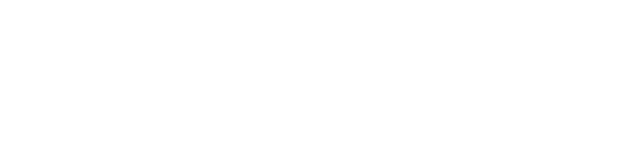
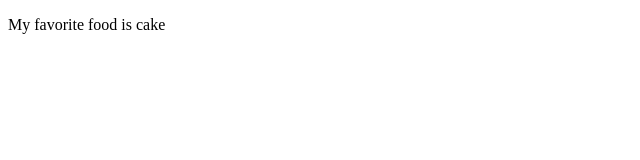
Before and after one commit to Ejayp1/ejayp, a plain HTML site: page index.html in a window 1280 px wide. Shown: the whole page, without its empty margins (0-640 px from the left). Drawn offline with Linux system fonts and the light colour scheme.

Commit message:
updated html

```diff
--- a/index.html
+++ b/index.html
@@ -6,6 +6,6 @@
     <title>My Favorite XxX </title>
 </head>
 <body>
-    <!-- Your content goes here -->
+    <p> My favorite food is cake </p>
 </body>
 </html>
```
